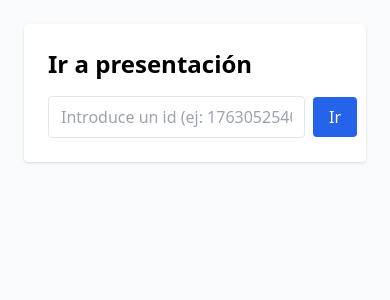
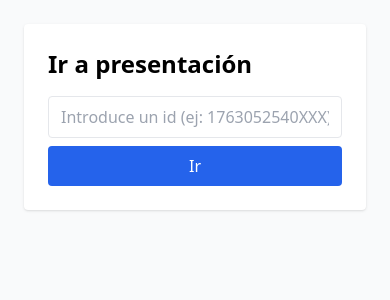
Before and after one commit to maibarra0904/presentaciones-clase, a React (Vite) app: page / in a window 390 px wide. Shown: the top 300 px of the page. Built offline with nearby package versions, Linux system fonts and the light colour scheme.

Commit message:
Optimizando la HomePage en version mobile

```diff
--- a/src/pages/HomePage.tsx
+++ b/src/pages/HomePage.tsx
@@ -14,15 +14,16 @@ export default function HomePage() {
   return (
     <div className="max-w-2xl mx-auto">
       <h1 className="text-2xl font-bold mb-4">Ir a presentación</h1>
-      <form onSubmit={goToPresentation} className="flex gap-2 items-center">
+      {/* On small screens stack input and button vertically to avoid overflow */}
+      <form onSubmit={goToPresentation} className="flex flex-col sm:flex-row gap-2 items-stretch sm:items-center">
         <input
           aria-label="id-presentacion"
           value={id}
           onChange={(e) => setId(e.target.value)}
           placeholder="Introduce un id (ej: 1763052540XXX)"
-          className="border rounded px-3 py-2 flex-1"
+          className="border rounded px-3 py-2 flex-1 w-full"
         />
-        <button type="submit" className="bg-blue-600 text-white px-4 py-2 rounded">Ir</button>
+        <button type="submit" className="bg-blue-600 text-white px-4 py-2 rounded w-full sm:w-auto">Ir</button>
       </form>
 
       {/* <div className="mt-6">
```
